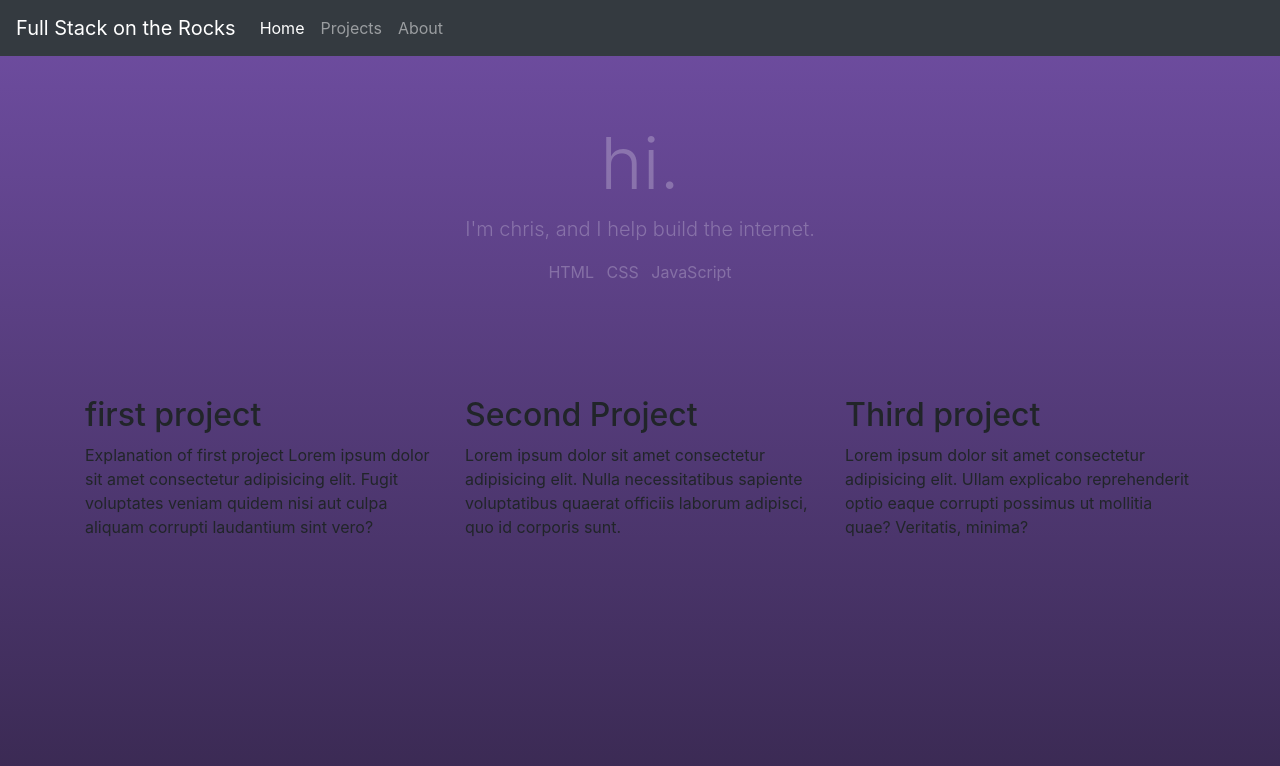
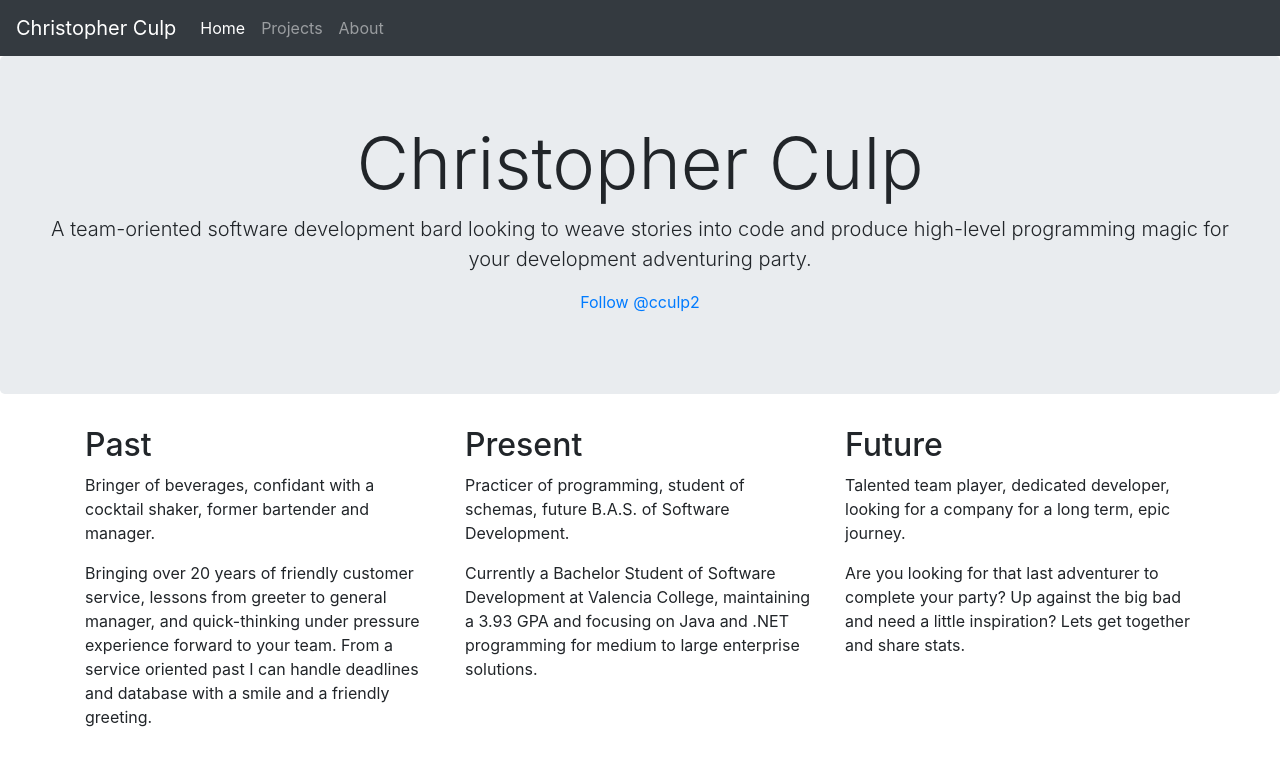
Before and after one commit to CCulp2/portfolio, a plain HTML site: page index.html in a window 1280 px wide. Drawn offline with nearby package versions, Linux system fonts and the light colour scheme.

Commit message:
Portfolio beginnings for SocClass

```diff
--- a/index.html
+++ b/index.html
@@ -14,7 +14,7 @@
 <body>
     <!-- Nav including Home, About, Projects -->
     <nav class="navbar navbar-expand-lg navbar-dark bg-dark">
-        <a class="navbar-brand" href="http://www.fullstackontherocks.com">Full Stack on the Rocks</a>
+        <a class="navbar-brand" href="http://www.fullstackontherocks.com">Christopher Culp</a>
         <button class="navbar-toggler" type="button" data-toggle="collapse" data-target="#navbarNavAltMarkup" aria-controls="navbarNavAltMarkup"
             aria-expanded="false" aria-label="Toggle navigation">
             <span class="navbar-toggler-icon"></span>
@@ -32,16 +32,14 @@
     <!-- Jumbotron with welcome and brief of skills-->
     <header class="topjumbo">
         <div class="jumbotron">
-            <h3 class="display-3 text-center">hi.</h3>
-            <p class="lead text-center">I'm chris, and I help build the internet.</p>
-            <ul class="list-inline text-center">
-                <li class="list-inline-item">HTML</li>
-                <li class="list-inline-item">CSS</li>
-                <li class="list-inline-item">JavaScript</li>
-            </ul>
+            <h3 class="display-3 text-center">Christopher Culp</h3>
+            <p class="lead text-center">A team-oriented software development bard looking to weave stories into code and produce high-level programming magic for your
+                development adventuring party.
+            </p>
+            <!-- Place this tag where you want the button to render. -->
+            <p class="text-center"><a class="github-button" href="https://github.com/cculp2" data-color-scheme="no-preference: light; light: light; dark: dark;" data-size="large" aria-label="Follow @cculp2 on GitHub">Follow @cculp2</a></p>
 
-
-        </div>
+           </div>
 
     </header>
 
@@ -49,21 +47,24 @@
     <div class="container">
         <div class="row">
             <div class="col-sm">
-                <h2>first project</h2>
-                <p>Explanation of first project Lorem ipsum dolor sit amet consectetur adipisicing elit. Fugit voluptates veniam
-                    quidem nisi aut culpa aliquam corrupti laudantium sint vero?</p>
+                <h2>Past</h2>
+                <p>Bringer of beverages, confidant with a cocktail shaker, former bartender and manager.</p>
+                <p>Bringing over 20 years of friendly customer service, lessons from greeter to general manager, and quick-thinking under pressure experience forward
+                    to your team. From a service oriented past I can handle deadlines and database with a smile and a friendly greeting.
+                </p>
             </div>
 
             <div class="col-sm">
-                <h2>Second Project</h2>
-                <p>Lorem ipsum dolor sit amet consectetur adipisicing elit. Nulla necessitatibus sapiente voluptatibus quaerat
-                    officiis laborum adipisci, quo id corporis sunt.</p>
+                <h2>Present</h2>
+                <p>Practicer of programming, student of schemas, future B.A.S. of Software Development.</p>
+                <p>Currently a Bachelor Student of Software Development at Valencia College, maintaining a 3.93 GPA and focusing on Java and
+                    .NET programming for medium to large enterprise solutions.</p>
             </div>
 
             <div class="col-sm">
-                <h2>Third project</h2>
-                <p>Lorem ipsum dolor sit amet consectetur adipisicing elit. Ullam explicabo reprehenderit optio eaque corrupti
-                    possimus ut mollitia quae? Veritatis, minima?</p>
+                <h2>Future</h2>
+                <p>Talented team player, dedicated developer, looking for a company for a long term, epic journey.</p>
+                <p>Are you looking for that last adventurer to complete your party? Up against the big bad and need a little inspiration? Lets get together and share stats.</p>
             </div>
         </div>
     </div>
@@ -76,6 +77,7 @@
     crossorigin="anonymous"></script>
 <script src="https://maxcdn.bootstrapcdn.com/bootstrap/4.0.0/js/bootstrap.min.js" integrity="sha384-JZR6Spejh4U02d8jOt6vLEHfe/JQGiRRSQQxSfFWpi1MquVdAyjUar5+76PVCmYl"
     crossorigin="anonymous"></script>
+<script async defer src="https://buttons.github.io/buttons.js"></script>
 </body>
 
 </html>
--- a/style.css
+++ b/style.css
@@ -3,8 +3,8 @@ body {
 }
 
 .jumbotron {
-    background-color:transparent !important;
+    /* background-color:transparent !important; */
     margin-top: -4em;
-    opacity: .30;
-    color: #e2dbec;
+    /* opacity: .30; */
+    color: #000000;
 }
--- a/style/style.css
+++ b/style/style.css
@@ -4,13 +4,13 @@ body {
 }
 
 body {
-    background: linear-gradient(#704ea3, #392951)
+
 }
 
 .jumbotron {
-    background-color:transparent !important;
+    /* background-color:transparent !important;
     opacity: .30;
-    color: #e2dbec;
+    color: #e2dbec; */
 }
 /* About Page */
 .about-chris {
```
Also changed, not shown: about.html (+7 -14 lines).
